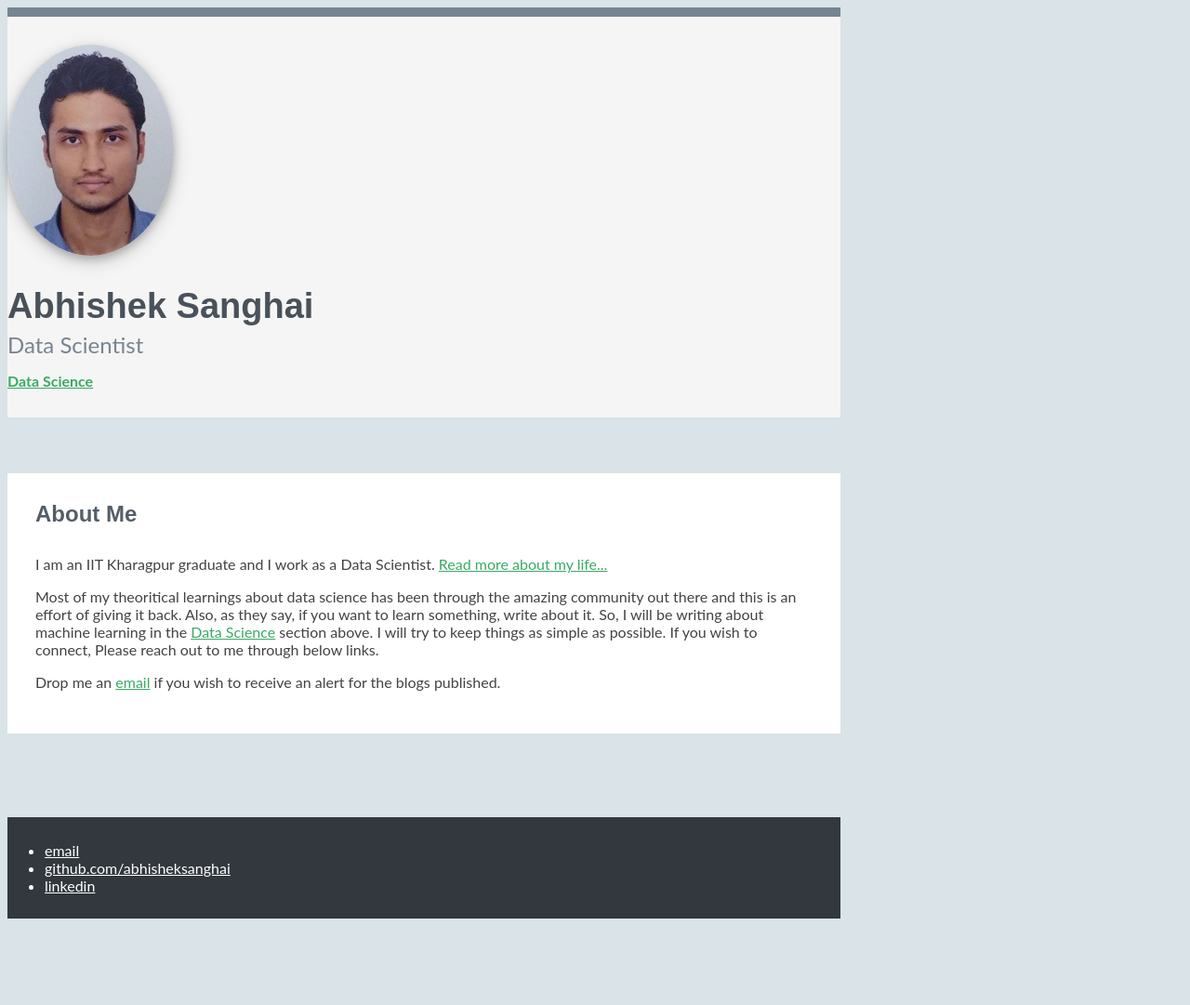
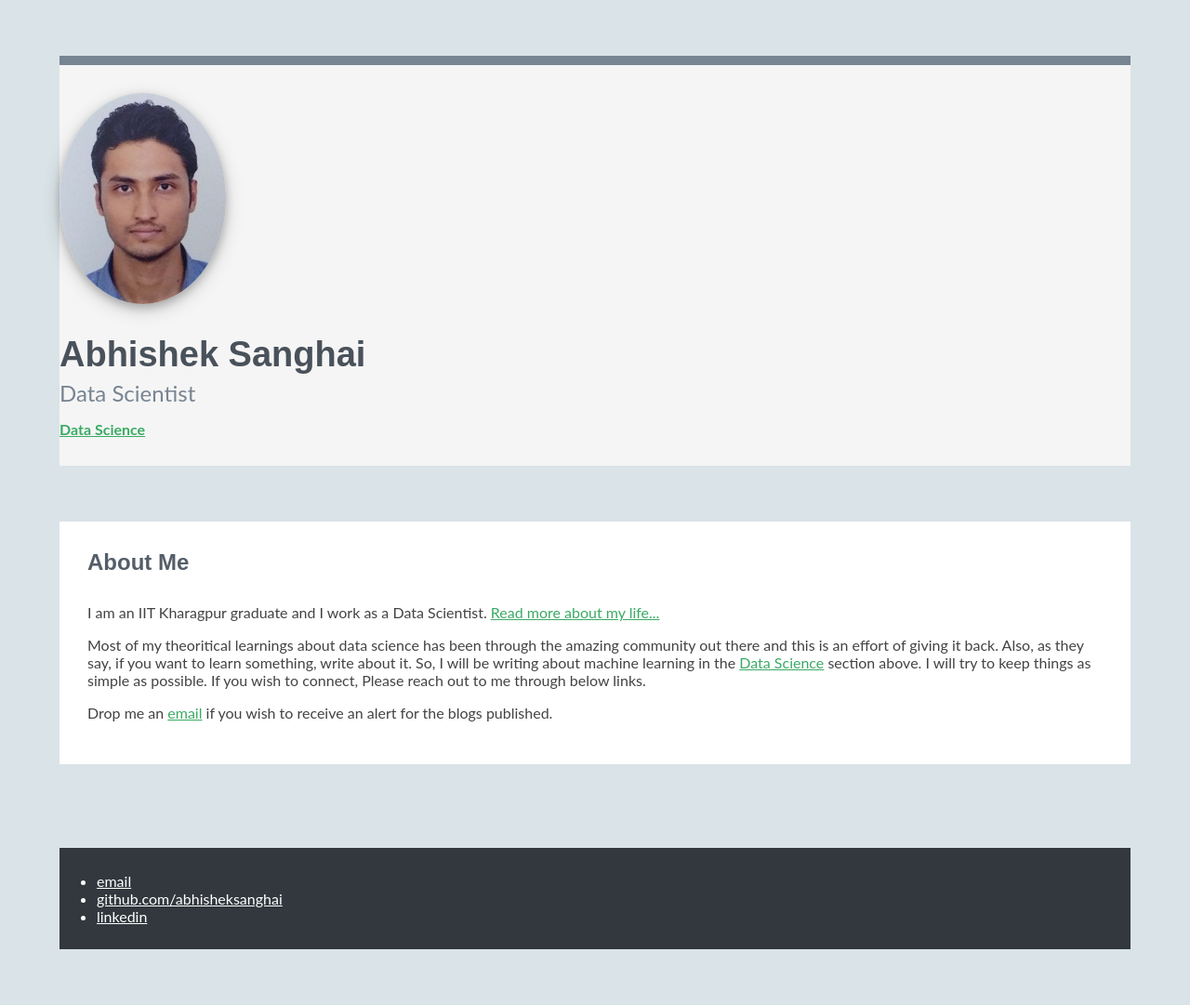
Before and after one commit to abhisheksanghai/abhisheksanghai.github.io, a Jekyll site: the page index.html, which Jekyll copies as it is, in a window 1280 px wide. Shown: the whole page at 93% size. Built offline with Jekyll 4.4.1, drawn with Linux system fonts in a browser that asks for light colours; before the commit the page ends 996 px from its top, so only the background shows below that.

Commit message:
Update style.css
changing body width to 90% and adding margin to body

```diff
--- a/css/style.css
+++ b/css/style.css
@@ -2,7 +2,8 @@ body {
   font-family: 'Lato', arial, sans-serif;
   color: #434343;
   background: #DAE3E7;
-  width: 70%;
+  width: 90%;
+  margin: 60px auto;
   font-size: 16px;
   -webkit-font-smoothing: antialiased;
   -moz-osx-font-smoothing: grayscale;
```
